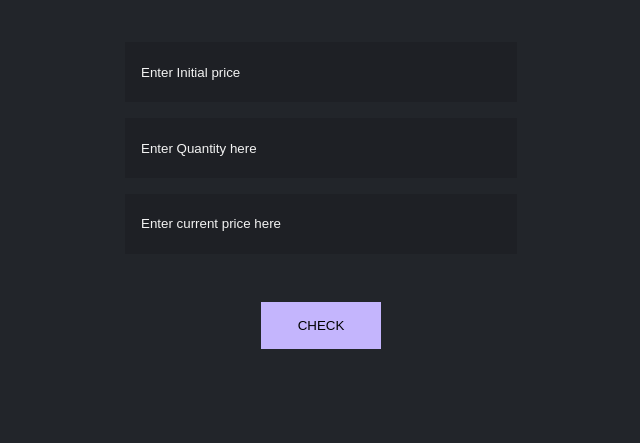
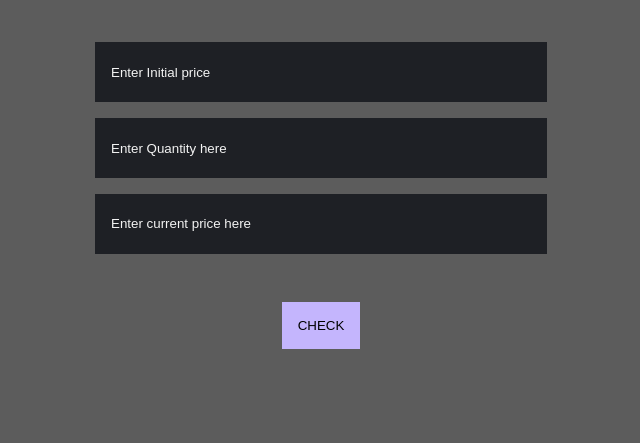
Before and after one commit to Richa-rani02/Stocks-Price, a plain HTML site: page index.html in a window 1280 px wide. Shown: the part 146-589 px from the top of the page, without its empty margins (319-959 px from the left). Drawn offline with Linux system fonts and the light colour scheme.

Commit message:
refactor:style updated

```diff
--- a/styles.css
+++ b/styles.css
@@ -8,7 +8,7 @@ body {
 :root {
     --primary-color: #f3f3f3;
     --black: #1e2025;
-    --blacklight: #22252a;
+    --blacklight: #5C5C5C;
 }
 
 .container {
@@ -32,7 +32,7 @@ body {
 input {
     padding: 1.4rem 1rem;
     margin-bottom: 1rem;
-    width: 60%;
+    width: 70%;
     border: none;
     background-color: var(--black);
     color: var(--primary-color);
@@ -45,12 +45,12 @@ button {
     margin: auto;
     border: none;
     text-shadow: 0px 0px 0px transparent;
+    text-align: center;
 }
 
 #btn {
     padding: 1rem;
     margin-top: 2rem;
-    width: 20%;
 }
 
 #result {
```
